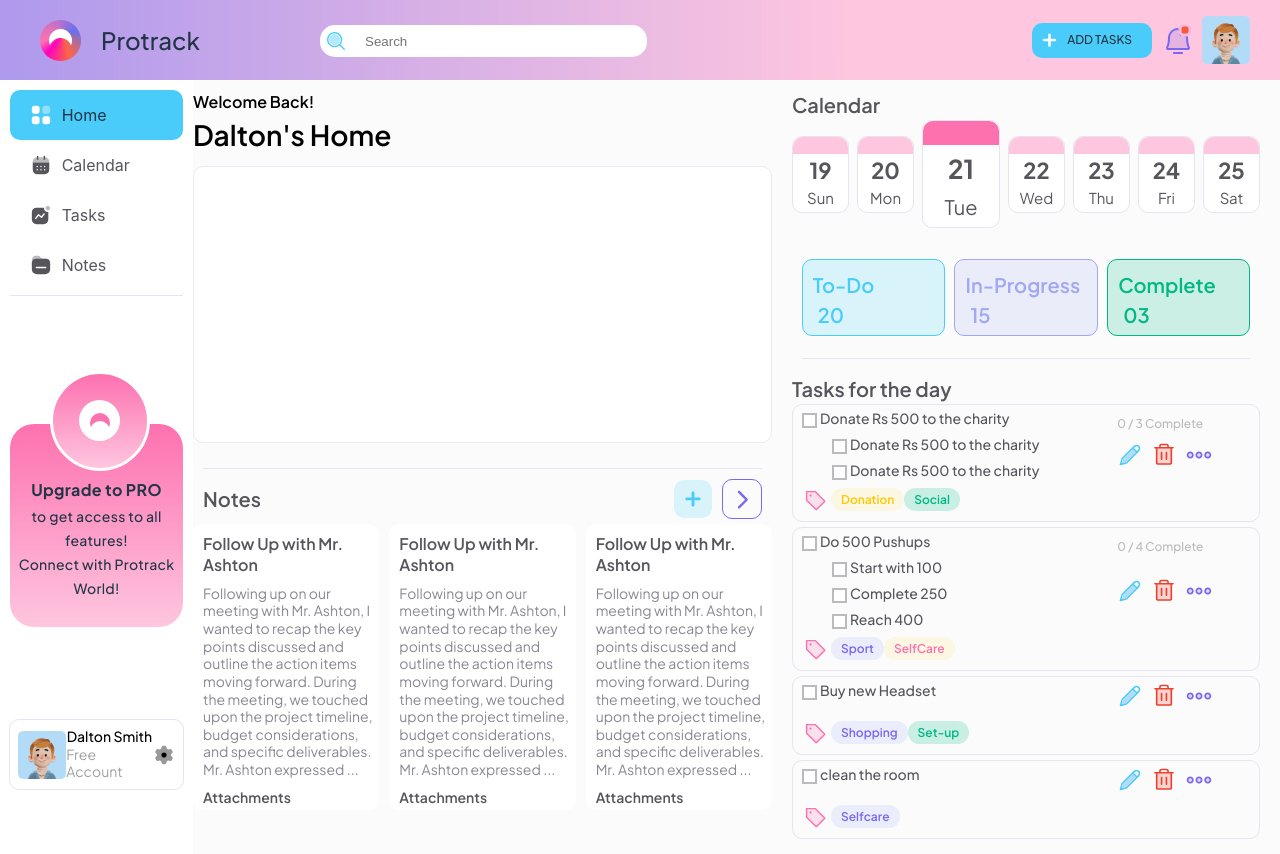
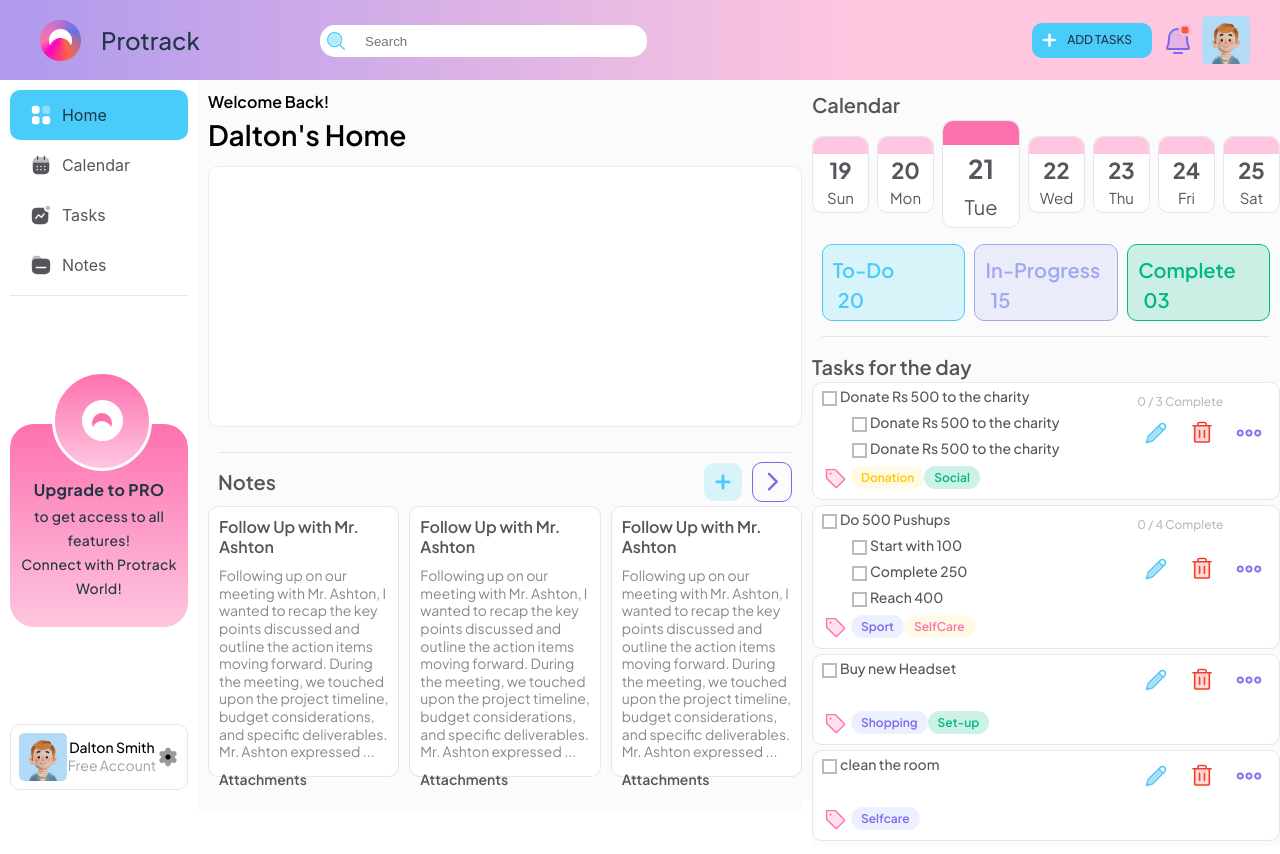
Before and after one commit to Niyaz2498/niyaz-cn, a React (Vite) app: page / in a window 1280 px wide. Built offline with nearby package versions, Linux system fonts and the light colour scheme.

Commit message:
Change Complete count and task button Hover.

```diff
--- a/src/components/TaskContainer.jsx
+++ b/src/components/TaskContainer.jsx
@@ -1,4 +1,4 @@
-import React, { useState } from 'react'
+import React, { useEffect, useState } from 'react'
 import TaskItem from './TaskItem'
 import EditImg from "../assets/Edit.svg"
 import DeleteImg from "../assets/Delete.svg"
@@ -8,19 +8,31 @@ import tagIcon from "../assets/Tag.svg"
 const TaskContainer = ({details}) => {
   let totalTaskCount = details["SubTask"] ? details["SubTask"].length + 1 : 1
   const [completeCount, setCompleteCount] = useState(0)
-  console.log("details")
-  console.log(details)
-  console.log(totalTaskCount)
+
+  const IncrementCount = () => {
+    setCompleteCount(completeCount + 1)
+  }
+  const DecrementCount = () => {
+    setCompleteCount(completeCount - 1)
+  }
+
   return (
     <div className='task-container'>
       <div className="task-top">
         <div className="task-item-holder">
 
-            <TaskItem value={details["Task"]} changeCompleteCount={setCompleteCount}></TaskItem>
+            <TaskItem value={details["Task"]} incrementCount={IncrementCount} decrementCount={DecrementCount}></TaskItem>
             {
               details["SubTask"] && details["SubTask"].map((details) => {
-                return (<TaskItem cname="SubTask" value={details["Task"]} changeCompleteCount={setCompleteCount}>
-                </TaskItem>)
+                return (
+                <TaskItem
+                  cname="SubTask"
+                  value={details["Task"]}
+                  incrementCount={IncrementCount}
+                  decrementCount={DecrementCount}
+                >
+                </TaskItem>
+                )
               })
             }
         </div>
--- a/src/components/TaskItem.jsx
+++ b/src/components/TaskItem.jsx
@@ -1,14 +1,16 @@
 import React, { useState }  from 'react'
 
-const TaskItem = ({cname="", value}) => {
+const TaskItem = ({cname="", value, taskCompleteCount, incrementCount, decrementCount}) => {
     const [completed, setCompleted] = useState(false)
     var classes = `taskItem ${cname}`
     var TaskTextClass = completed ? "taskTextCompleted" : "taskText"
-    // var classesSelected = `taskItemSelected ${cname}`
-    const handleChange = (e) => {
+    function handleChange(e) {
         setCompleted(!completed);
-        // changeCompleteCount()
-        console.log(e)
+        if(e.target.checked){
+          incrementCount()
+        }else{
+          decrementCount()
+        }
       };
 
   return (
--- a/src/styles/App.scss
+++ b/src/styles/App.scss
@@ -51,7 +51,8 @@ html, body {
   margin: 0;
   padding: 0;
   height: 100%;
-  background-color: white;
+  // background-color: white;
+  background-color: $background-main;
 }
 
 
--- a/src/styles/HomeMain.scss
+++ b/src/styles/HomeMain.scss
@@ -12,8 +12,9 @@
     background-color: $background-main;
     padding-top: 10px;
     width: 100%;
-    // padding-left: 20px;
+    padding-left: 10px;
     // padding-right: 20px;
+    height: calc(100vh - 80px);
 }
 
 .user-title-text{
@@ -70,6 +71,7 @@
     display: flex;
     flex-direction: column;
     // overflow-x: auto;
+    border: 1px solid #E6E4F0
 }
 .notesTitle {
     font-family: Plus Jakarta Sans;
--- a/src/styles/HomeSide.scss
+++ b/src/styles/HomeSide.scss
@@ -6,8 +6,10 @@
     display: flex;
     flex-direction: column;
     padding-top: 10px;
-    padding-left: 20px;
-    padding-right: 20px;
+    margin-left: 20px;
+    // padding-left: 20px;
+    // padding-right: 20px;
+    height: calc(100vh - 80px);
 }
 
 .calendar-section {
@@ -79,7 +81,7 @@
     background-color: $complete-background;
 }
 .task-container {
-    // background-color: green;
+    background-color: White;
     border: 1px solid #E6E4F0;
     display: flex;
     flex-direction: column;
@@ -269,3 +271,14 @@
     color: $todo-color;
     text-decoration: line-through;
 }
+.editMenu, .deleteMenu, .threedots {
+    display: inline;
+    padding: 5px;
+    margin: 0;
+    border: 1px solid white;
+    border-radius: 10px;
+}
+.editMenu:hover, .deleteMenu:hover, .threedots:hover {
+    background-color: $background-main;
+    border: 1px solid #E6E4F0
+}
```
